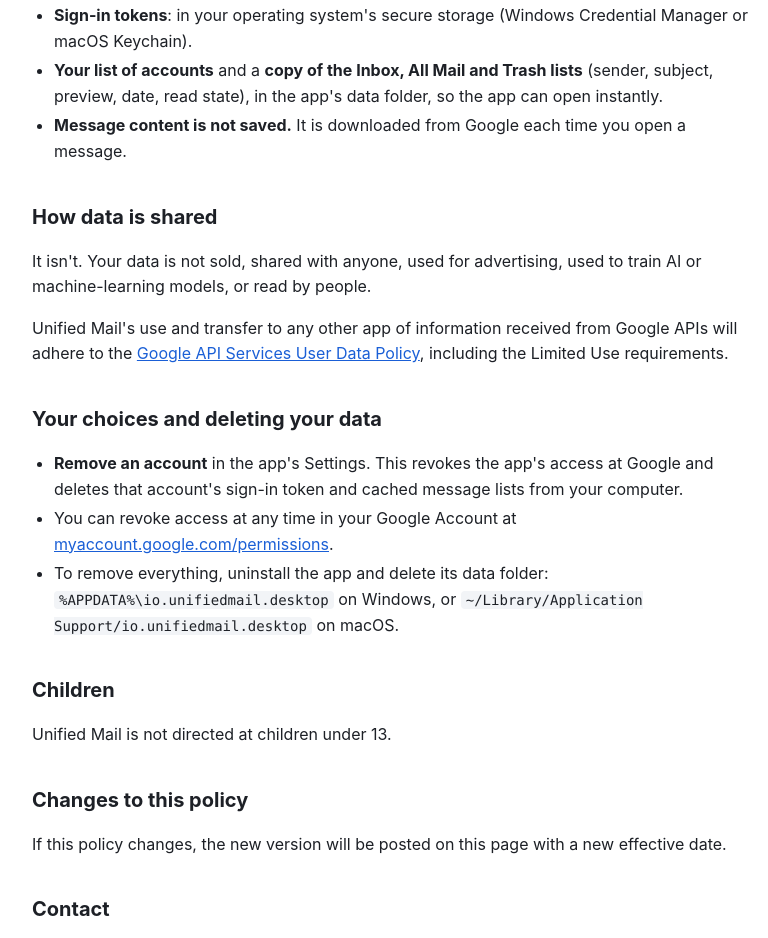
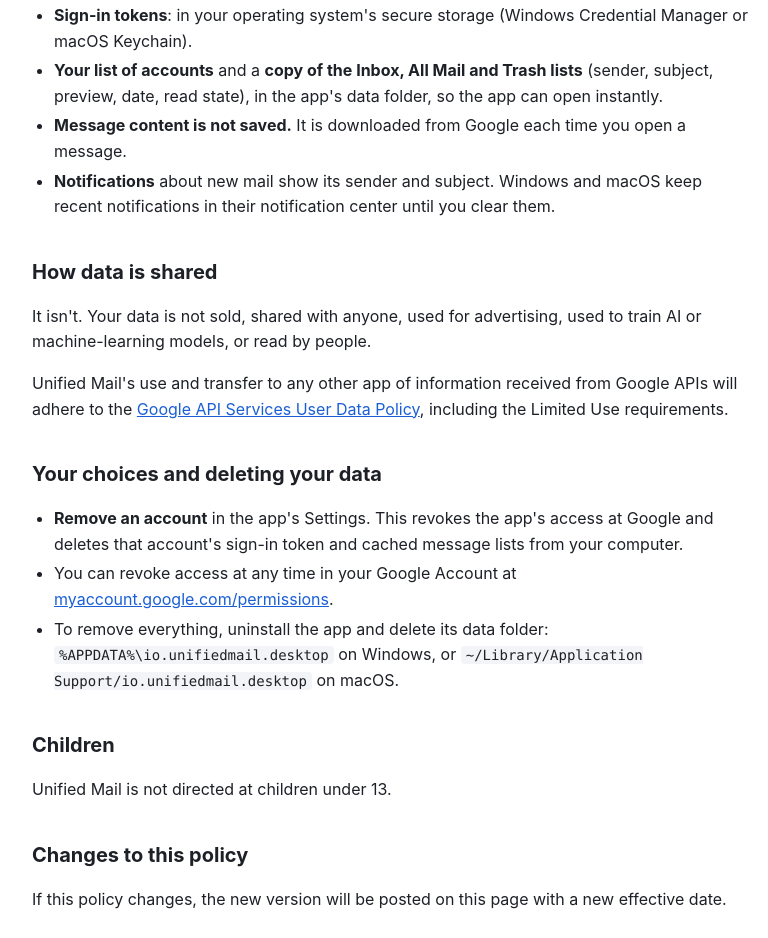
Before and after one commit to andeliseev/andeliseev.github.io, a plain HTML site: page unified-mail/privacy.html in a window 1280 px wide. Shown: the part 1078-2016 px from the top of the page, without its empty margins (248-1016 px from the left). Drawn offline with Linux system fonts and the light colour scheme.

Commit message:
Website: notifications and the unread count
List new-mail notifications and the unread count on the app icon among the features, and say in the privacy policy that notifications show the sender and subject, which Windows and macOS keep in their notification center.

```diff
--- a/unified-mail/privacy.html
+++ b/unified-mail/privacy.html
@@ -57,6 +57,8 @@
       <li><strong>Your list of accounts</strong> and a <strong>copy of the Inbox, All Mail and Trash lists</strong>
         (sender, subject, preview, date, read state), in the app's data folder, so the app can open instantly.</li>
       <li><strong>Message content is not saved.</strong> It is downloaded from Google each time you open a message.</li>
+      <li><strong>Notifications</strong> about new mail show its sender and subject. Windows and macOS keep recent
+        notifications in their notification center until you clear them.</li>
     </ul>
 
     <h2>How data is shared</h2>
```
Also changed, not shown: unified-mail/index.html (+1 -1 lines).
